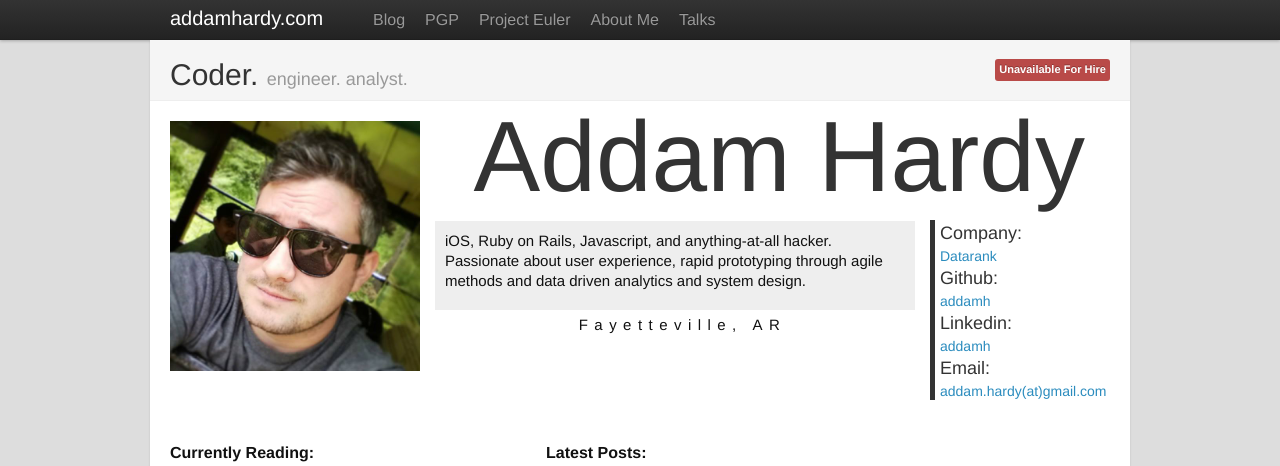
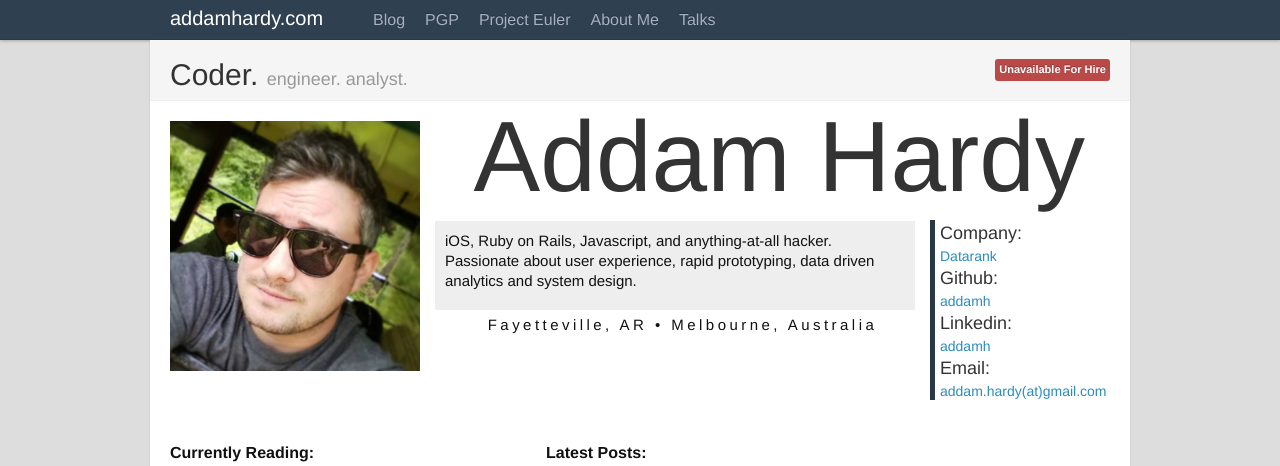
Before and after one commit to addamh/addamhardy.com, a Jekyll site: the page built from index.html, in a window 1280 px wide, cut to the strip 0-466 px from the top of the page. Built offline with Jekyll 4.4.1, drawn with Linux system fonts in a browser that asks for light colours; nearby versions of some CDN libraries.

Commit message:
Updates styles

```diff
--- a/blog/index.html
+++ b/blog/index.html
@@ -1,6 +1,6 @@
 ---
-layout: page
-tagline: blog on random things that interested me for a brief period of time
+layout: main
+title: My infrequent but hopefully ok blog
 description: ""
 group: blog
 ---
--- a/css/style.scss
+++ b/css/style.scss
@@ -48,6 +48,32 @@ $on-laptop:        800px;
         "layout",
         "syntax-highlighting"
 ;
+.navbar-inner {
+  padding-left: 20px;
+  padding-right: 20px;
+  background-color: #2f4050;
+  background-image: none;
+  background-image: none;
+  background-image: none;
+  background-image: none;
+  background-image: none;
+  background-image: none;
+  filter: none;
+  -webkit-box-shadow: 0 1px 3px rgba(0, 0, 0, 0.25),inset 0 -1px 0 rgba(0, 0, 0, 0.1);
+  -moz-box-shadow: 0 1px 3px rgba(0, 0, 0, 0.25),inset 0 -1px 0 rgba(0, 0, 0, 0.1);
+  box-shadow: 0 1px 3px rgba(0, 0, 0, 0.25),inset 0 -1px 0 rgba(0, 0, 0, 0.1);
+  li.active {
+    a {
+      background-color: #293846 !important;
+    }
+  }
+  a {
+    color: #a7b1c2 !important;
+    &.active, &:hover, &.brand {
+      color: #FFF !important;
+    }
+  }
+}
 
 /* Override some defaults */
 html {
@@ -188,7 +214,7 @@ strong {
 	padding-top: 5px;
 }
 .side_bar {
-	border-left: 5px solid #333;
+	border-left: 5px solid #293846;
 	color: black;
 	float: right;
 	padding-left: 5px;
--- a/index.html
+++ b/index.html
@@ -7,10 +7,9 @@ tagline: engineer. analyst.
 <div class="top_container">
 	<div class="image_header"><img src="/assets/images/face.jpeg"></div>
 	<div class="name"><h1>Addam Hardy</h1></div>
-	<div class="pitch"><p>iOS, Ruby on Rails, Javascript, and anything-at-all hacker. Passionate about user experience, rapid prototyping through agile methods and data driven analytics and system design. </p></div>
+	<div class="pitch"><p>iOS, Ruby on Rails, Javascript, and anything-at-all hacker. Passionate about user experience, rapid prototyping, data driven analytics and system design.</p></div>
 	<div class="pitch_footer">
-		<p class="justify" style="word-spacing: 0px; letter-spacing: 6.461538px; text-align: center;">Fayetteville, AR
-	</p></div>
+		<p class="justify" style="word-spacing: 0px; letter-spacing: 3.461538px; text-align: center;">Fayetteville, AR &#8226; Melbourne, Australia</p></div>
 	<div class="side_bar">
 					<h3>Company:</h3>
 					<h4><a href="http://datarank.com">Datarank</a></h4>
--- a/pgp/index.markdown
+++ b/pgp/index.markdown
@@ -1,6 +1,6 @@
 ---
-layout: page
-title: "PGP"
+layout: main
+title: "Talk to me with PGP Encryption"
 group: blog
 ---
 
--- a/talks/index.html
+++ b/talks/index.html
@@ -1,7 +1,6 @@
 ---
-layout: page
+layout: main
 title: "Talks"
-
 ---
 
 <ul id='talks'>
```
